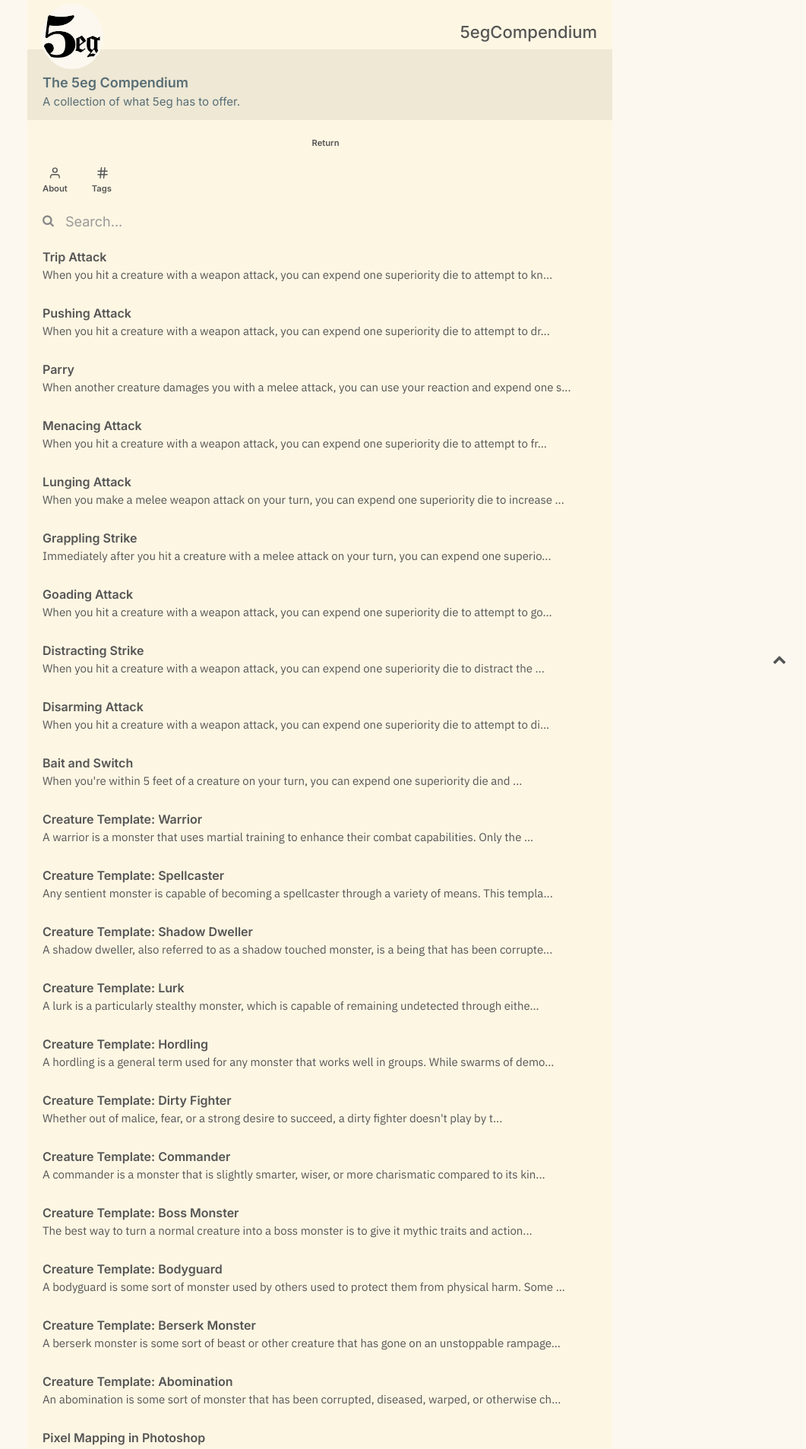
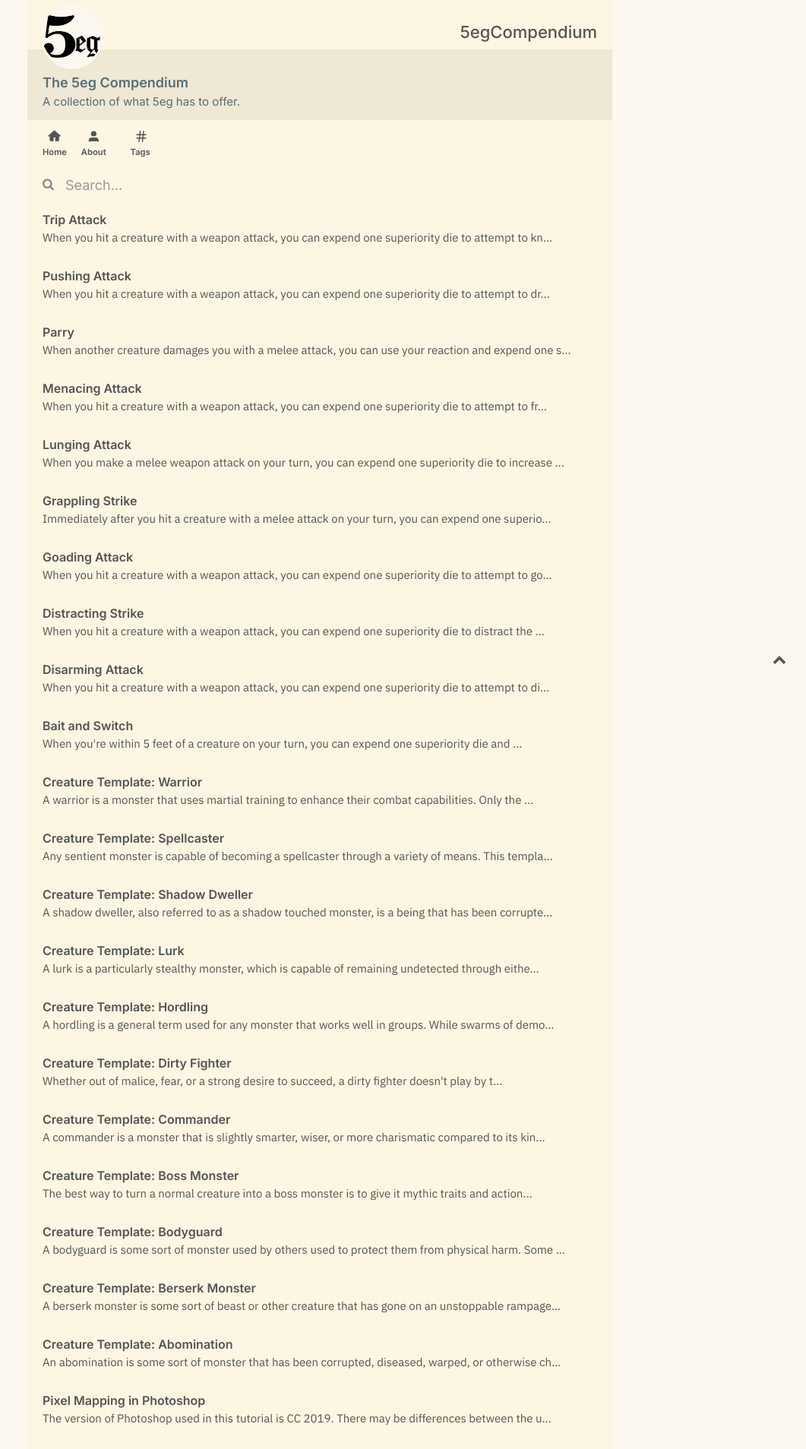
Before and after one commit to 5egeneral/compendium, a Jekyll site: the page built from notes.md, in a window 1280 px wide. Shown: the top 1907 px of the page at 76% size, without its empty margins (219-1280 px from the left). Built offline with Jekyll 4.4.1, drawn with Linux system fonts in a browser that asks for light colours.

Commit message:
home styling

```diff
--- a/_includes/header.html
+++ b/_includes/header.html
@@ -21,12 +21,12 @@
     </div>
     <div class="main-site-subheader menu disable-select">
 		{%- if page.permalink != "/" -%}
-		<div class="return">
+		<div class="home">
             <a style="text-decoration: none;" href="/">
-                <svg class="icon-return" width="18" height="19" viewBox="0 0 25 25" fill="none" xmlns="http://www.w3.org/2000/svg">
+                <svg class="icon-home" width="18" height="19" viewBox="0 0 25 25" xmlns="http://www.w3.org/2000/svg">
                     <path d="M 12 2 A 1 1 0 0 0 11.289062 2.296875 L 1.203125 11.097656 A 0.5 0.5 0 0 0 1 11.5 A 0.5 0.5 0 0 0 1.5 12 L 4 12 L 4 20 C 4 20.552 4.448 21 5 21 L 9 21 C 9.552 21 10 20.552 10 20 L 10 14 L 14 14 L 14 20 C 14 20.552 14.448 21 15 21 L 19 21 C 19.552 21 20 20.552 20 20 L 20 12 L 22.5 12 A 0.5 0.5 0 0 0 23 11.5 A 0.5 0.5 0 0 0 22.796875 11.097656 L 12.716797 2.3027344 A 1 1 0 0 0 12.710938 2.296875 A 1 1 0 0 0 12 2 z"/>
                 </svg>
-                <p class="home-p">Return</p>
+                <p class="home-p">Home</p>
             </a>
         </div>
 		{%- endif -%}
--- a/assets/css/style.css
+++ b/assets/css/style.css
@@ -412,6 +412,7 @@ hr {
     margin-top: 7px;
     justify-content: center;
     stroke: #555555;
+    fill:#555555;
 }
 
 
```
